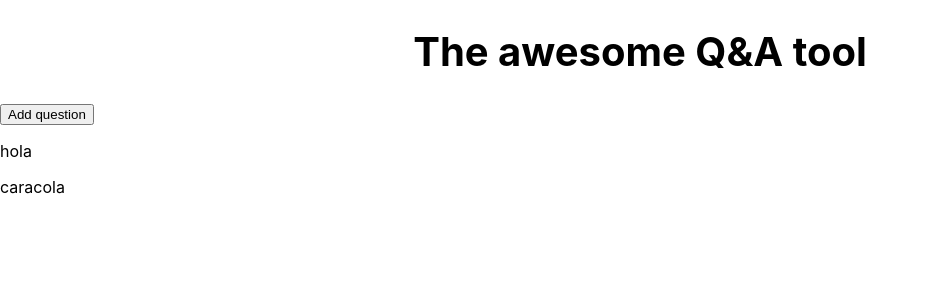
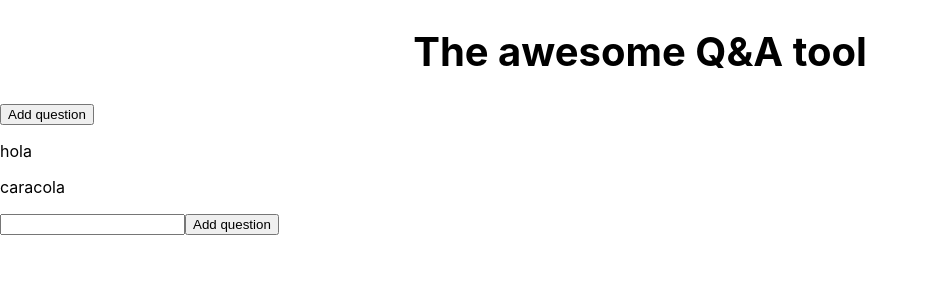
Before and after one commit to slvgonzalez/another-awesome-qa-tool, a React (Create React App) app: page / in a window 1280 px wide. Shown: the top 300 px of the page, without its empty margins (0-928 px from the left). Built offline with nearby package versions, Linux system fonts and the light colour scheme.

Commit message:
normal form and react hook form

```diff
--- a/src/App.js
+++ b/src/App.js
@@ -1,15 +1,17 @@
 import React from 'react';
 import List from './components/List.js'
+import Form from './components/Form.js'
 
+import FormHook from './components/FormHook.js'
 import './App.css';
 
 function App() {
   return (
-    <React.Fragment>
+    < >
      <h1>The awesome Q&A tool</h1>
      <List />
-
-    </ React.Fragment >
+    <FormHook />
+    < />
   );
 }
 
--- /dev/null
+++ b/src/components/FormHook.js
@@ -0,0 +1,26 @@
+import React from "react";
+import { useForm } from "react-hook-form";
+
+const FormHook = () => {
+
+  const { register, error, handleSubmit } = useForm();
+
+  const onSubmit = (data) => {
+    console.log(data)
+  }
+
+    return (
+      <>
+        <form onSubmit={handleSubmit(onSubmit)}>
+          <input
+            label="question"
+            name="title"
+            className="question_input my-6"
+          />
+          <button>Add question</button>
+        </form>
+      </>
+    )
+}
+
+export default FormHook
```
Also changed, not shown: src/components/Form.js (added).
